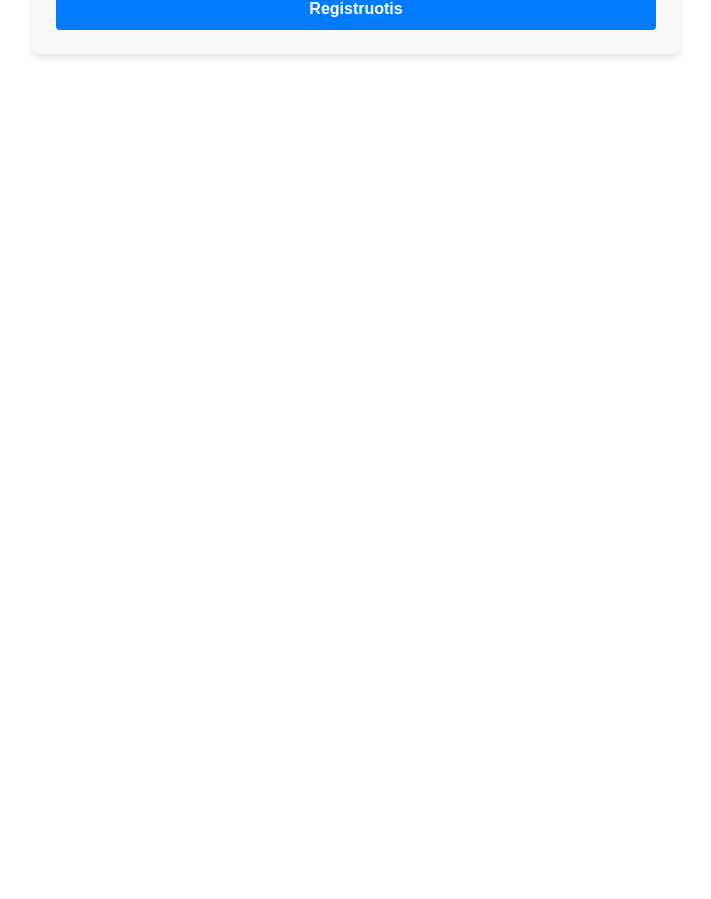
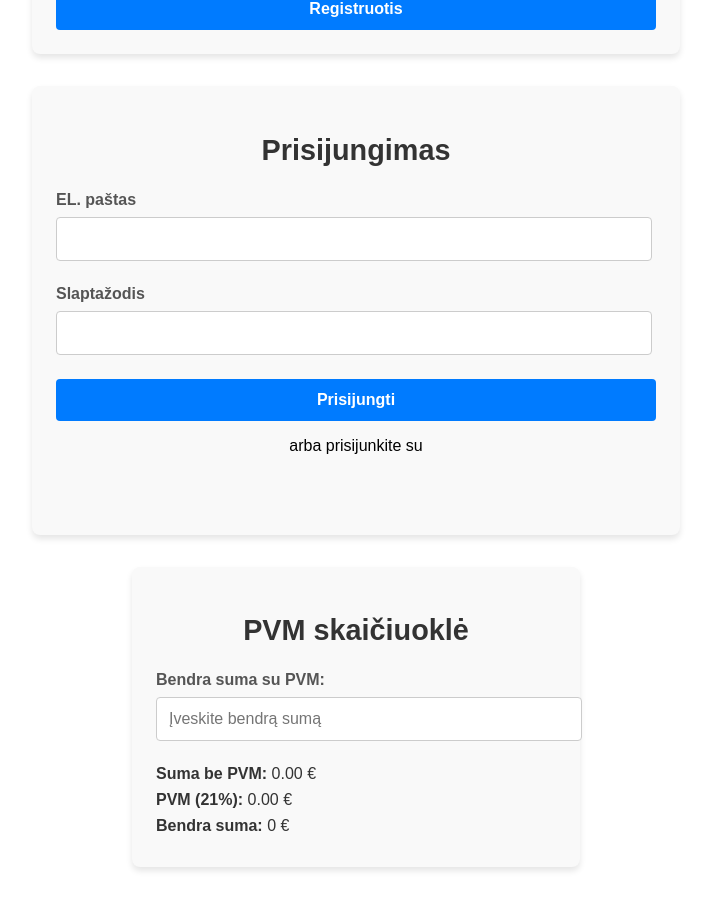
Before and after one commit to Zigmas-dev/react-templates, a React (Vite) app in the folder templates/: page / in a window 1280 px wide. Shown: the part 8372-9271 px from the top of the page, without its empty margins (284-995 px from the left). Before the commit the page ends 8458 px from the top, so only its background shows below. Built offline with nearby package versions, Linux system fonts and the light colour scheme.

Commit message:
priddėtas prisijungimas su google ir pvm skaičiuoklė

```diff
--- a/templates/package.json
+++ b/templates/package.json
@@ -10,6 +10,7 @@
     "preview": "vite preview"
   },
   "dependencies": {
+    "@react-oauth/google": "^0.12.1",
     "@react-pdf/renderer": "^4.1.6",
     "formik": "^2.4.6",
     "prop-types": "^15.8.1",
--- a/templates/src/App.jsx
+++ b/templates/src/App.jsx
@@ -31,6 +31,8 @@ import SearchWithFilters from "./components/SearchWithFilters";
 import Portfolio from "./components/Portfolio";
 import ContactForm from "./components/ContactForm";
 import InvoiceGenerator from "./components/InvoiceGenerator";
+import LoginForm1 from "./components/LoginForm1";
+import VatCalculator from "./components/VatCalculator";
 import "./index.scss";
 
 const App = () => {
@@ -69,6 +71,8 @@ const App = () => {
       <Calendar />
       <LoginForm />
       <RegisterForm />
+      <LoginForm1 />
+      <VatCalculator />
     </div>
   );
 };
--- /dev/null
+++ b/templates/src/components/LoginForm1.jsx
@@ -0,0 +1,63 @@
+import { Formik, Form, Field, ErrorMessage } from "formik";
+import { GoogleOAuthProvider, GoogleLogin } from "@react-oauth/google";
+import * as Yup from "yup";
+import "./forms1.scss";
+
+const LoginForm1 = () => {
+  const loginSchema = Yup.object().shape({
+    email: Yup.string().email('Neteisingas el. paštas').required('El. paštas būtinas'),
+    password: Yup.string().min(6, 'Slaptažodis turi būti bent iš 6 simbolių').required('Slaptažodis privalomas'),
+  });
+
+  const handleLogin = (values) => {
+    console.log('Login values:', values);
+    alert('Preisijungimas sėkmingas!');
+  };
+
+  const handleGoogleLOgin = (response) => {
+    console.log('Google login response:', response);
+    alert('Prisijungta su Google!');
+  };
+
+  return (
+    <GoogleOAuthProvider clientId="YOUR_GOOGLE_CLIENT_ID">
+      <div className="form-container">
+        <h2>Prisijungimas</h2>
+        <Formik
+         initialValues={{ email: '', password: '' }}
+         validationSchema={loginSchema}
+         onSubmit={handleLogin}
+        >
+         {() => (
+           <Form>
+            <div className="form-group">
+             <label htmlFor="login-email">EL. paštas</label>
+             <Field type="email" name="email" id="login-email" />
+             <ErrorMessage name="email" component="div" className="error" />
+            </div>
+
+            <div className="form-group">
+             <label htmlFor="login-password">Slaptažodis</label>
+             <Field type="password" name="password" id="login-password" />
+             <ErrorMessage name="passwoerd" component="div" className="error" />
+            </div>
+
+            <button type="submit" className="form-button">Prisijungti</button>
+           </Form>
+         )}
+        </Formik>
+
+        <p>arba prisijunkite su</p>
+
+        <div className="oauth-buttons">
+         <GoogleLogin
+           onSuccess={handleGoogleLOgin}
+           onError={() => alert('Google prisijungimo klaida')}
+         />
+        </div>
+      </div>
+    </GoogleOAuthProvider>
+  );
+};
+
+export default LoginForm1;
--- /dev/null
+++ b/templates/src/components/VatCalculator.jsx
@@ -0,0 +1,76 @@
+import PropTypes from "prop-types";
+import { useFormik } from "formik";
+import * as Yup from "yup";
+import "./VatCalculator.scss";
+
+const VatCalculator = ({ vatRate }) => {
+  const formik = useFormik({
+    initialValues: {
+      totalAmount: "",
+    },
+    validationSchema: Yup.object({
+      totalAmount: Yup.number()
+        .typeError("Įveskite skaičių")
+        .positive("Suma turi būti teigiama")
+        .required("Šis laukas yra privalomas"),
+    }),
+    onSubmit: () => {}, // Šiuo atveju nereikia papildomo apdorojimo
+  });
+
+  const calculateVat = (totalAmount) => {
+    const amountWithoutVat = totalAmount / (1 + vatRate / 100);
+    const vat = totalAmount - amountWithoutVat;
+    return { amountWithoutVat, vat };
+  };
+
+  const { totalAmount } = formik.values;
+  const calculations =
+    totalAmount !== ""
+      ? calculateVat(parseFloat(totalAmount))
+      : { amountWithoutVat: 0, vat: 0 };
+
+  return (
+    <div className="vat-calculator">
+      <h2>PVM skaičiuoklė</h2>
+      <form onSubmit={formik.handleSubmit}>
+        <div className="form-group">
+          <label htmlFor="totalAmount">Bendra suma su PVM:</label>
+          <input
+            type="text"
+            id="totalAmount"
+            name="totalAmount"
+            placeholder="Įveskite bendrą sumą"
+            value={formik.values.totalAmount}
+            onChange={formik.handleChange}
+            onBlur={formik.handleBlur}
+          />
+          {formik.touched.totalAmount && formik.errors.totalAmount && (
+            <p className="error">{formik.errors.totalAmount}</p>
+          )}
+        </div>
+        <div className="results">
+          <p>
+            <strong>Suma be PVM:</strong>{" "}
+            {calculations.amountWithoutVat.toFixed(2)} €
+          </p>
+          <p>
+            <strong>PVM ({vatRate}%):</strong> {calculations.vat.toFixed(2)} €
+          </p>
+          <p>
+            <strong>Bendra suma:</strong> {totalAmount || 0} €
+          </p>
+        </div>
+      </form>
+    </div>
+  );
+};
+
+VatCalculator.propTypes = {
+  vatRate: PropTypes.number,
+};
+
+VatCalculator.defaultProps = {
+  vatRate: 21, // Numatytasis PVM tarifas
+};
+
+export default VatCalculator;
--- /dev/null
+++ b/templates/src/components/forms1.scss
@@ -0,0 +1,119 @@
+.form-container {
+    width: 100%;
+    max-width: 90%; /* Vietoj fiksuotos max-width užtikrinama geresnė adaptacija mažesniuose ekranuose */
+    margin: 2rem auto;
+    padding: 1.5rem;
+    background: #f9f9f9;
+    border-radius: 8px;
+    box-shadow: 0 4px 6px rgba(0, 0, 0, 0.1);
+
+    h2 {
+      text-align: center;
+      margin-bottom: 1.5rem;
+      font-size: 1.8rem;
+      color: #333;
+    }
+
+    .form-group {
+      margin-bottom: 1.5rem;
+
+      label {
+        display: block;
+        margin-bottom: 0.5rem;
+        font-weight: bold;
+        font-size: 1rem;
+        color: #555;
+      }
+
+      input {
+        width: 95%; /* Užtikrinama, kad input užims visą tėvinio konteinerio plotį */
+        padding: 0.75rem;
+        border: 1px solid #ccc;
+        border-radius: 4px;
+        font-size: 1rem;
+
+        &:focus {
+          outline: none;
+          border-color: #007bff;
+          box-shadow: 0 0 4px rgba(0, 123, 255, 0.25);
+        }
+      }
+    }
+
+    .error {
+      color: red;
+      font-size: 0.875rem;
+      margin-top: 0.25rem;
+    }
+
+    .form-button {
+      width: 100%;
+      padding: 0.75rem;
+      font-size: 1rem;
+      font-weight: bold;
+      background: #007bff;
+      color: white;
+      border: none;
+      border-radius: 4px;
+      cursor: pointer;
+      transition: background 0.3s ease; /* Pridedama sklandesnė hover animacija */
+
+      &:hover {
+        background: #0056b3;
+      }
+    }
+
+    p {
+      text-align: center;
+    }
+
+    .oauth-buttons {
+      margin-top: 1rem;
+      display: flex;
+      flex-direction: column;
+      gap: 0.5rem;
+
+      .google-button {
+        width: 100%;
+        padding: 0.75rem;
+        background: #DB4437;
+        color: white;
+        border: none;
+        border-radius: 4px;
+        cursor: pointer;
+        font-size: 1rem;
+
+        &:hover {
+          background: #C23321;
+        }
+      }
+
+      .facebook-button {
+        width: 100%;
+        padding: 0.75rem;
+        background: #4267B2;
+        color: white;
+        border: none;
+        border-radius: 4px;
+        cursor: pointer;
+        font-size: 1rem;
+
+        &:hover {
+          background: #365899;
+        }
+      }
+    }
+  }
+
+  /* Media queries for responsiveness */
+  @media (min-width: 768px) {
+    .form-container {
+      max-width: 500px; /* Vidutiniams ekranams */
+    }
+  }
+
+  @media (min-width: 1024px) {
+    .form-container {
+      max-width: 600px; /* Didesniems ekranams */
+    }
+  }
--- /dev/null
+++ b/templates/src/components/vatcalculator.scss
@@ -0,0 +1,57 @@
+.vat-calculator {
+    width: 100%;
+    max-width: 400px;
+    margin: 2rem auto;
+    padding: 1.5rem;
+    background: #f9f9f9;
+    border-radius: 8px;
+    box-shadow: 0 4px 6px rgba(0, 0, 0, 0.1);
+
+    h2 {
+      text-align: center;
+      margin-bottom: 1.5rem;
+      font-size: 1.8rem;
+      color: #333;
+    }
+
+    .form-group {
+      margin-bottom: 1.5rem;
+
+      label {
+        display: block;
+        margin-bottom: 0.5rem;
+        font-weight: bold;
+        font-size: 1rem;
+        color: #555;
+      }
+
+      input {
+        width: 100%;
+        padding: 0.75rem;
+        border: 1px solid #ccc;
+        border-radius: 4px;
+        font-size: 1rem;
+
+        &:focus {
+          outline: none;
+          border-color: #007bff;
+          box-shadow: 0 0 4px rgba(0, 123, 255, 0.25);
+        }
+      }
+    }
+
+    .results {
+      margin-top: 1.5rem;
+      p {
+        font-size: 1rem;
+        color: #333;
+        margin: 0.5rem 0;
+      }
+    }
+
+    .error {
+      color: red;
+      font-size: 0.875rem;
+      margin-top: 0.25rem;
+    }
+  }
```
Also changed, not shown: 1 other file (tests, documents, lock files or other folders).
